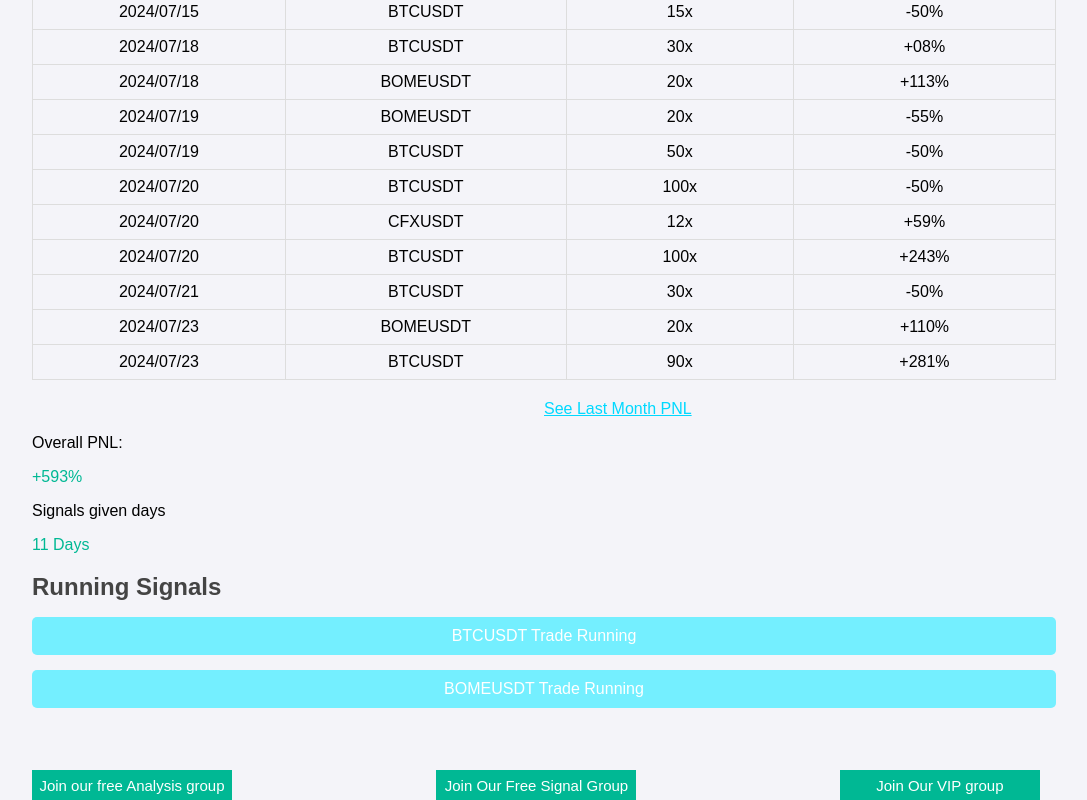
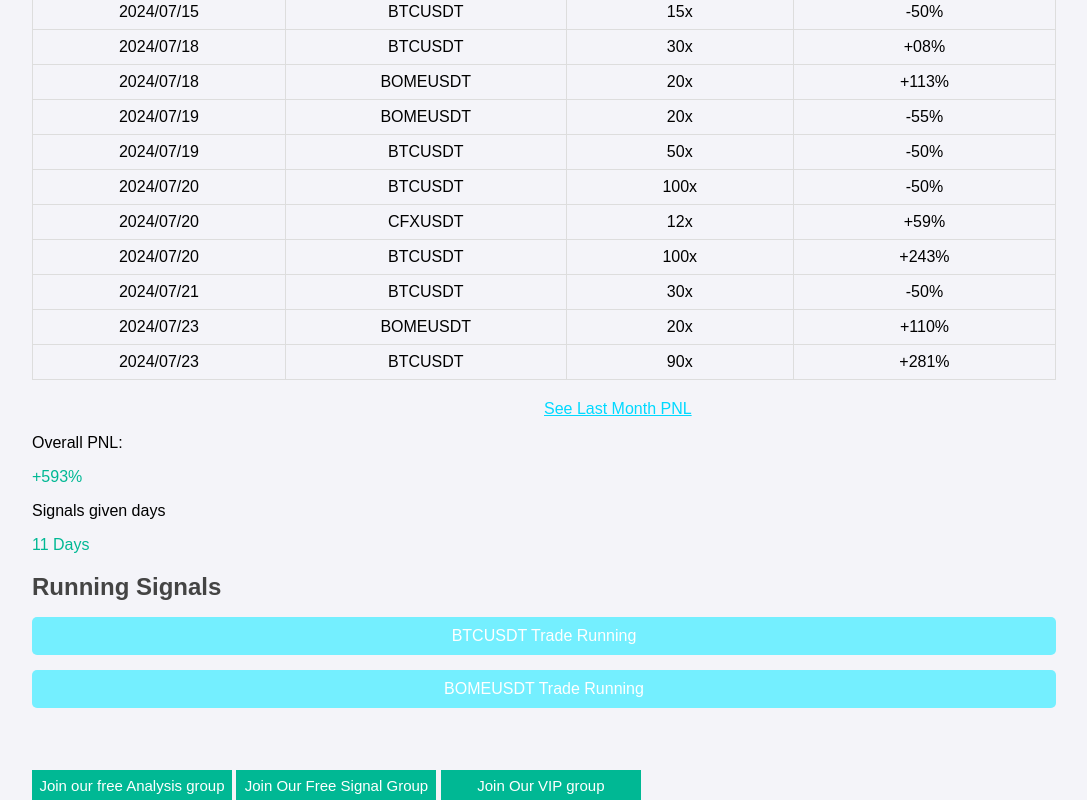
Before and after one commit to Chamath963/Trademaster.github.io, a plain HTML site: page index.html in a window 1280 px wide. Shown: the part 678-1478 px from the top of the page, without its empty margins (96-1183 px from the left). Drawn offline with Linux system fonts and the light colour scheme.

Commit message:
styles.css

```diff
--- a/styles.css
+++ b/styles.css
@@ -125,7 +125,6 @@ li {
 
 .button1 {
     background-color: #00b894;
-    margin-left: 200px;
     border: 0px;
     color: white;
     height: 30px;
@@ -147,7 +146,6 @@ li {
 .button3{
     background-color: #00b894;
     color: white;
-    margin-left: 199px;
     border: 0px;
     height: 30px;
     width: 200px;
```
